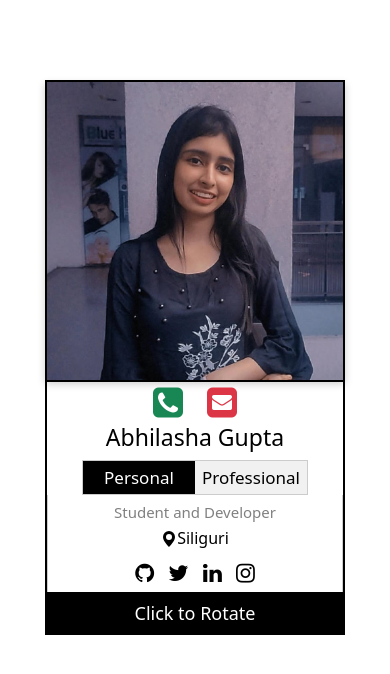
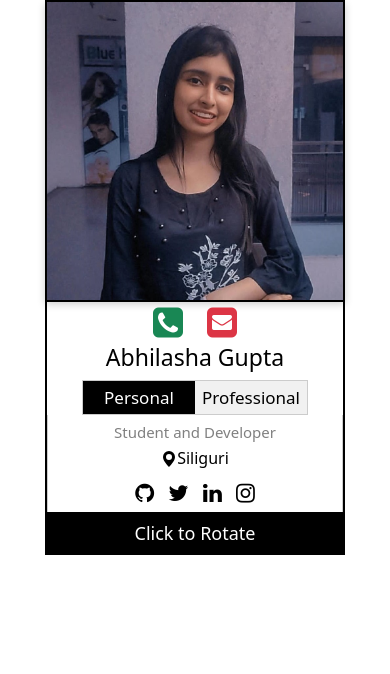
Before and after one commit to AbhilashaGupta16/Digital-Card, a plain HTML site: page index.html in a window 390 px wide. Drawn offline with nearby package versions, Linux system fonts and the light colour scheme.

Commit message:
Update styles.css

```diff
--- a/styles.css
+++ b/styles.css
@@ -156,3 +156,9 @@ body{
   .web-link{
     text-decoration: none;
   }
+
+  @media(max-width:700px){
+    body{
+      margin-top: 0px;
+    }
+  }
```
